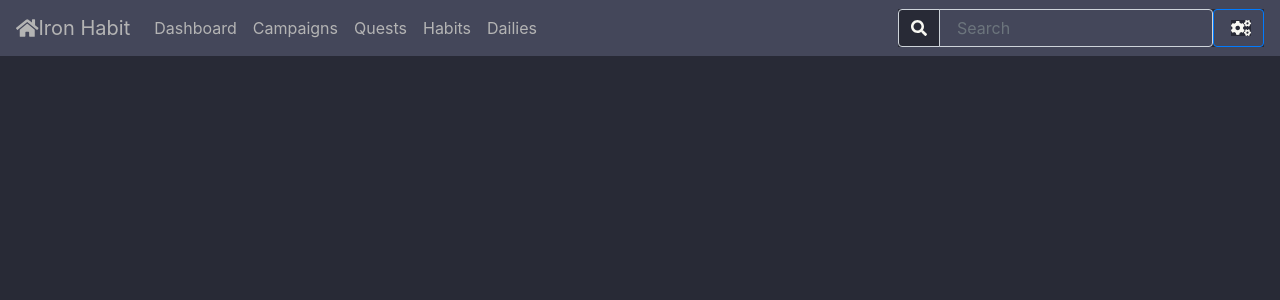
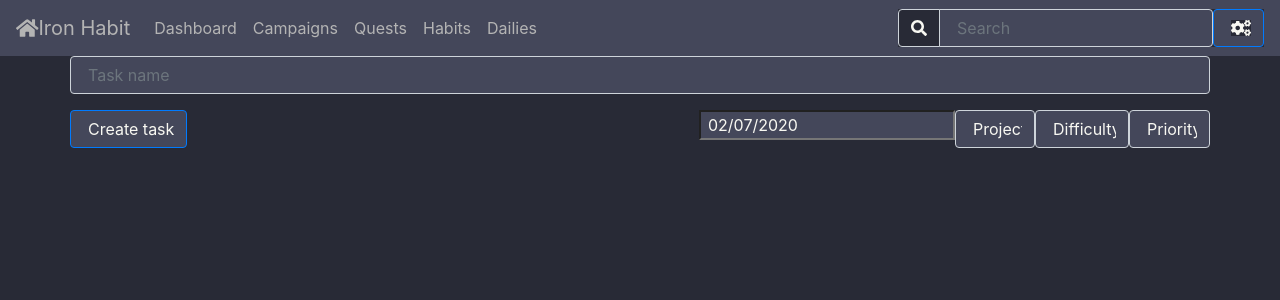
Before and after one commit to biniu/IronHabit-front, a React (Create React App) app: page / in a window 1280 px wide. Shown: the top 300 px of the page. Built offline with nearby package versions, Linux system fonts and the light colour scheme.

Commit message:
fix css positions, add drawt of create quest

```diff
--- a/package.json
+++ b/package.json
@@ -10,8 +10,10 @@
     "@testing-library/react": "^9.5.0",
     "@testing-library/user-event": "^7.2.1",
     "bootstrap": "^4.4.1",
+    "moment": "^2.24.0",
     "react": "^16.13.1",
     "react-bootstrap": "^1.0.0",
+    "react-datepicker": "^2.14.1",
     "react-dom": "^16.13.1",
     "react-router-dom": "^5.1.2",
     "react-scripts": "3.4.1"
--- a/src/General/NavBars/NavBar.css
+++ b/src/General/NavBars/NavBar.css
@@ -4,17 +4,18 @@ a,
 a *,
 a:visited,
 a:visited * {
-    color: rgba(180, 180, 180, 1) !important;
+  color: rgba(180, 180, 180, 1) !important;
 }
 
 .navBarDark {
-    background-color: var(--support-bg-color) !important;
+  background-color: var(--support-bg-color) !important;
 }
 
 .navBarMain {
-    background-color: var(--support-bg-color) !important;
-    position: fixed;
-    top: 0;
-    right: 0;
-    left: 0;
+  background-color: var(--support-bg-color) !important;
+  width: 100vw;
+  position: relative;
+  margin-left: -50vw;
+  margin-top: 0px;
+  left: 50%;
 }
--- /dev/null
+++ b/src/General/PickDate.js
@@ -0,0 +1,27 @@
+import React, { Component } from 'react';
+import "react-datepicker/dist/react-datepicker.css";
+import DatePicker from "react-datepicker";
+
+export class PickDate extends React.Component {
+  state = {
+    startDate: new Date()
+  };
+
+  handleChange = date => {
+    this.props.handleDate(date)
+    this.setState({
+      startDate: date
+    });
+  };
+
+  render() {
+    return (
+      <DatePicker
+        selected={this.state.startDate}
+        onChange={this.handleChange}
+      />
+    );
+  }
+}
+
+export default PickDate;
--- a/src/GlobalCSS/App.css
+++ b/src/GlobalCSS/App.css
@@ -1,39 +1,15 @@
 @import "GlobalThemeDracula.css";
+
 .App {
   text-align: center;
+  padding: 0;
+  margin: 0;
+  height: 100% !important;
+
+  width: 100%;
+  min-height: 100vh;
+  max-height: 100%;
+  position: absolute;
+  top: 0;
+  left: 0;
 }
-
-.App-logo {
-  height: 40vmin;
-  pointer-events: none;
-}
-
-@media (prefers-reduced-motion: no-preference) {
-  .App-logo {
-    animation: App-logo-spin infinite 20s linear;
-  }
-}
-
-.App-header {
-  background-color: #282c34;
-  min-height: 100vh;
-  display: flex;
-  flex-direction: column;
-  align-items: center;
-  justify-content: center;
-  font-size: calc(10px + 2vmin);
-  color: white;
-}
-
-.App-link {
-  color: #61dafb;
-}
-
-@keyframes App-logo-spin {
-  from {
-    transform: rotate(0deg);
-  }
-  to {
-    transform: rotate(360deg);
-  }
-}
--- /dev/null
+++ b/src/SubSites/Quests/QuestQuickAdd.js
@@ -0,0 +1,180 @@
+import React, { Component } from 'react';
+
+import {
+  Container,
+  Row,
+  Form,
+} from 'react-bootstrap';
+
+import Moment from 'moment';
+
+import {PickDate} from '../../General/PickDate'
+
+
+export class QuestQuickAdd extends Component {
+  constructor(props) {
+    super(props);
+    this.state = {
+      task_name: '',
+      task_priority: 5,
+      task_project: 1,
+      task_deadline: '',
+
+      // projectList: this.props.projectList,
+    }
+
+  }
+
+  handleUserInput = (e) => {
+    this.setState({ [e.target.name]: e.target.value });
+  }
+
+  handleDeadline = (deadline) => {
+    this.setState({ ["task_deadline"]: deadline });
+  }
+
+  projectEntrance = (project) => {
+    return <option value={project.id}>{project.name}</option>
+  }
+
+  listProjects = () => {
+    const optionList = this.props.projectList.map(project => {
+      return this.projectEntrance(project);
+    })
+    return (
+      <Form.Control as="select" name="task_project"
+                    value={this.state.task_project}
+                    onChange={this.handleUserInput}
+      >
+        {optionList}
+        {/* <option value="2">2</option>
+        <option value="3">3</option>
+        <option value="4">4</option>
+        <option value="5">5</option> */}
+
+      </Form.Control>
+    )
+  }
+
+  createTask = async (e) => {
+    e.preventDefault();
+    if (this.state.task_name.length > 0) {
+      const response = await fetch('http://localhost:3001/task', {
+        method: 'POST',
+        headers: {
+          'Accept': 'application/json',
+          'Content-Type': 'application/json',
+        },
+        body: JSON.stringify({
+          name: this.state.task_name,
+          priority: this.state.task_priority,
+          project: this.state.task_project,
+          deadline: this.state.task_deadline,
+        })
+      })
+
+      this.props.refreshTasks();
+    }
+  }
+
+  render() {
+    return (
+      <Container>
+        <Form >
+          <Form.Group as={Row}>
+            <Form.Control type="text" rows="12" required name="task_name"
+                          placeholder="Task name"
+                          value={this.state.task_name}
+                          onChange={this.handleUserInput}
+            />
+          </Form.Group>
+
+          <Form.Group as={Row} inline style={{ float: 'left' }}>
+            <Form.Label >
+              <button className="btn btn-primary"
+                      onClick={this.createTask}
+              >
+                Create task
+              </button>
+            </Form.Label>
+          </Form.Group>
+
+          <Form.Group as={Row} inline style={{ float: 'right' }}>
+
+            <Form.Label >
+              {<PickDate handleDate={this.handleDeadline} />}
+            </Form.Label>
+
+            <Form.Label >
+              {/*{this.listProjects()}*/}
+              <Form.Control as="select" name="task_project"
+                value={this.state.task_project}
+                onChange={this.handleUserInput}
+              >
+                <option value="5">Project</option>
+                <option value="2">2</option>
+                <option value="3">3</option>
+                <option value="4">4</option>
+                <option value="5">5</option>
+              </Form.Control>
+            </Form.Label>
+
+            <Form.Label >
+              <Form.Control as="select" name="task_difficulty"
+                            value={this.state.task_difficulty}
+                            onChange={this.handleUserInput}
+              >
+                <option value="5">Difficulty</option>
+                <option value="1">1</option>
+                <option value="2">2</option>
+                <option value="3">3</option>
+                <option value="4">4</option>
+                <option value="5">5</option>
+              </Form.Control>
+            </Form.Label>
+
+            <Form.Label >
+              <Form.Control as="select" name="task_priority"
+                            value={this.state.task_priority}
+                            onChange={this.handleUserInput}
+              >
+                <option value="5">Priority</option>
+                <option value="1">1</option>
+                <option value="2">2</option>
+                <option value="3">3</option>
+                <option value="4">4</option>
+                <option value="5">5</option>
+              </Form.Control>
+            </Form.Label>
+            {/*
+            <Form.Label  >
+              <Form.Control as="select">
+                <option>Tag</option>
+                <option>2</option>
+                <option>3</option>
+                <option>4</option>
+                <option>5</option>
+              </Form.Control>
+            </Form.Label> */}
+
+          </Form.Group>
+        </Form>
+      </Container>
+    )
+  }
+}
+
+// /**
+//  * Render navigation bar for whole site
+//  * @return NavBar
+//  * @constructor
+//  */
+// export function QuestQuickAdd() {
+//   return (
+//     <div>
+//
+//     </div>
+//   );
+// }
+
+export default QuestQuickAdd;
--- a/src/SubSites/Quests/QuestsMainSite.js
+++ b/src/SubSites/Quests/QuestsMainSite.js
@@ -5,26 +5,36 @@ import {
   Row,
   Col,
 } from 'react-bootstrap';
+
 // Import nav bars
-import { GlobalNavBar } from '../../General/NavBars/GlobalNavBar'
-
+import {GlobalNavBar} from '../../General/NavBars/GlobalNavBar'
+import {QuestQuickAdd} from './QuestQuickAdd'
 
 class QuestsMainSite extends Component {
   render() {
-    return (
-      <Container fluid>
+    return <Container fluid>
+      <Row >
+        <Col >
+          <GlobalNavBar />
+        </Col>
+      </Row>
+      <Row>
+        <Col>
+          <QuestQuickAdd/>
+        </Col>
+      </Row>
+      <Row>
         <Row>
-          <Col>
-            <GlobalNavBar />
+          <Col lg={2}>
+          </Col>
+          <Col lg={8}>
+
+          </Col>
+          <Col lg={2}>
           </Col>
         </Row>
-        <Row>
-          <Col>
-          </Col>
-        </Row>
-      </Container>
-
-    );
+      </Row>
+    </Container>;
   }
 }
 
```
Also changed, not shown: 2 other files (tests, documents, lock files or other folders).
